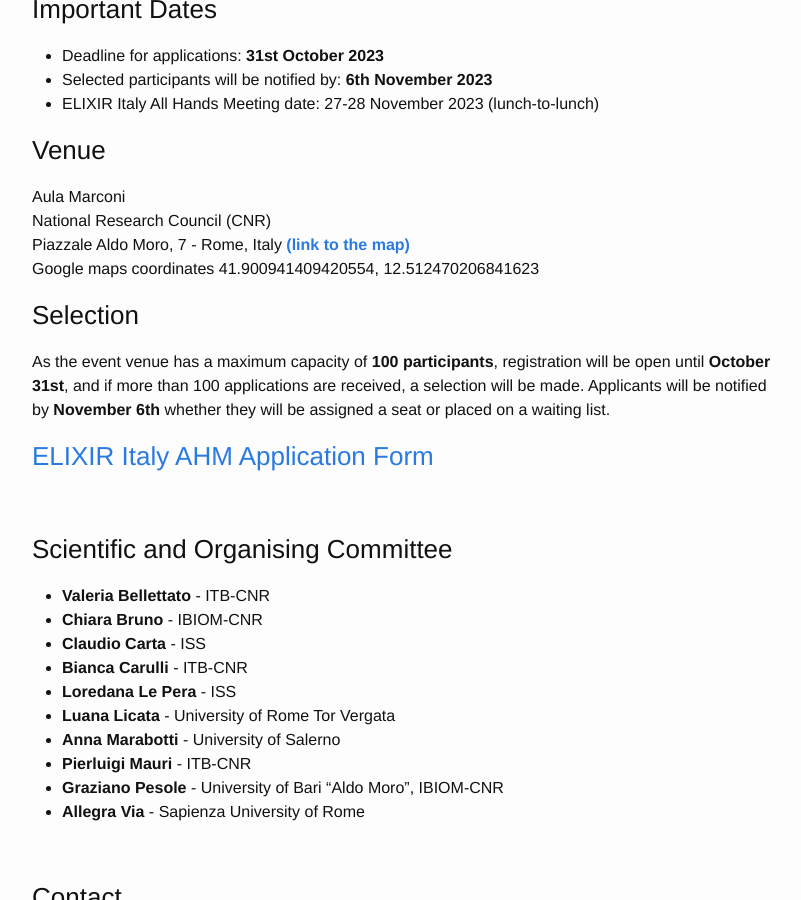
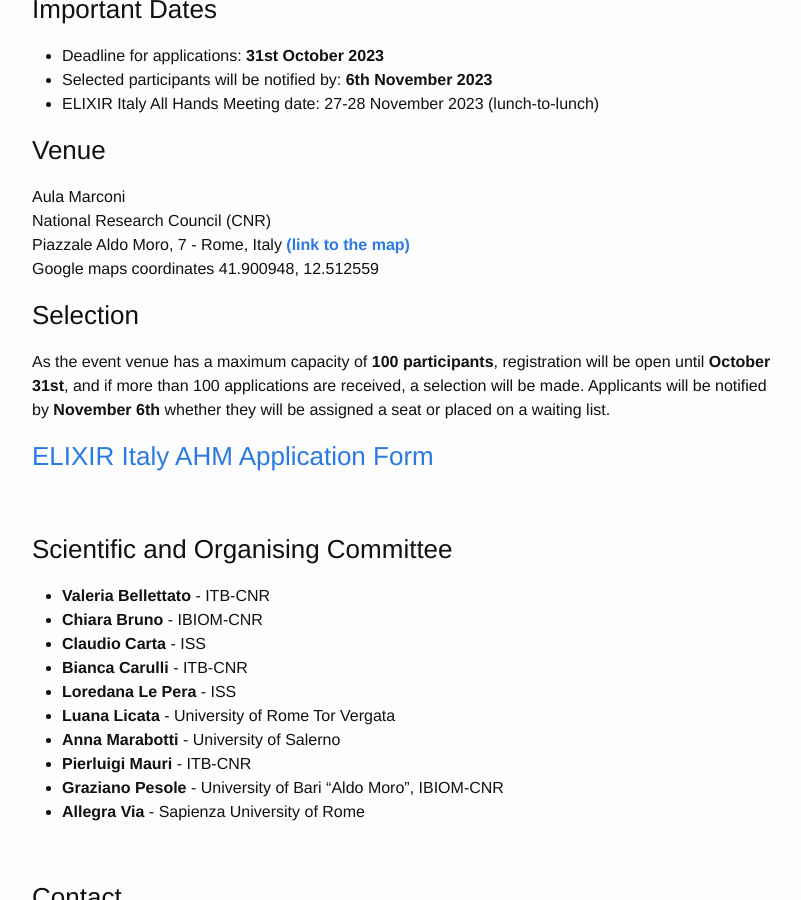
Before and after one commit to ELIXIR-IIB-training/website, a Jekyll site: the page built from _posts/2023-11-27-All_Hands_2023.md, in a window 1280 px wide and 900 px high, scrolled down 686 px. Shown: the whole window, without its empty margins (238-1039 px from the left). Built offline with Jekyll 4.4.1, drawn with Linux system fonts in a browser that asks for light colours; some of the changed text lies outside the part shown.

Commit message:
Update 2023-11-27-All_Hands_2023.md

```diff
--- a/_posts/2023-11-27-All_Hands_2023.md
+++ b/_posts/2023-11-27-All_Hands_2023.md
@@ -22,9 +22,9 @@ description: The ELIXIR Italy All Hands Meeting will be an opportunity to discus
 ### Venue
 Aula Marconi <br>
 National Research Council (CNR) <br>
-Piazzale Aldo Moro, 7 - Rome, Italy [**(link to the map)**](https://maps.app.goo.gl/KK18cbgt6uyyRkt78)
+Piazzale Aldo Moro, 7 - Rome, Italy [**(link to the map)**](https://maps.app.goo.gl/zNvbw7psMJTenwVZ6)
 <br>
-Google maps coordinates 41.900941409420554, 12.512470206841623
+Google maps coordinates 41.900948, 12.512559
 <br>
 
 ### Selection
@@ -165,7 +165,7 @@ The event will be followed by two parallel workshops on 28th - 29th November 202
    <tr>
     <td height="50" width="150" align=center>10:00 - 10:20</td>
     <td height="50">Proteomics</td>
-    <td height="50">Pierluigi Mauri (CNR-ITB)</td>
+    <td height="50">Maria Gabriella Giuffrida (CNR-ISPA)</td>
   </tr>
    <tr>
     <td height="50" width="150" align=center>10:20 - 10:40</td>
```
